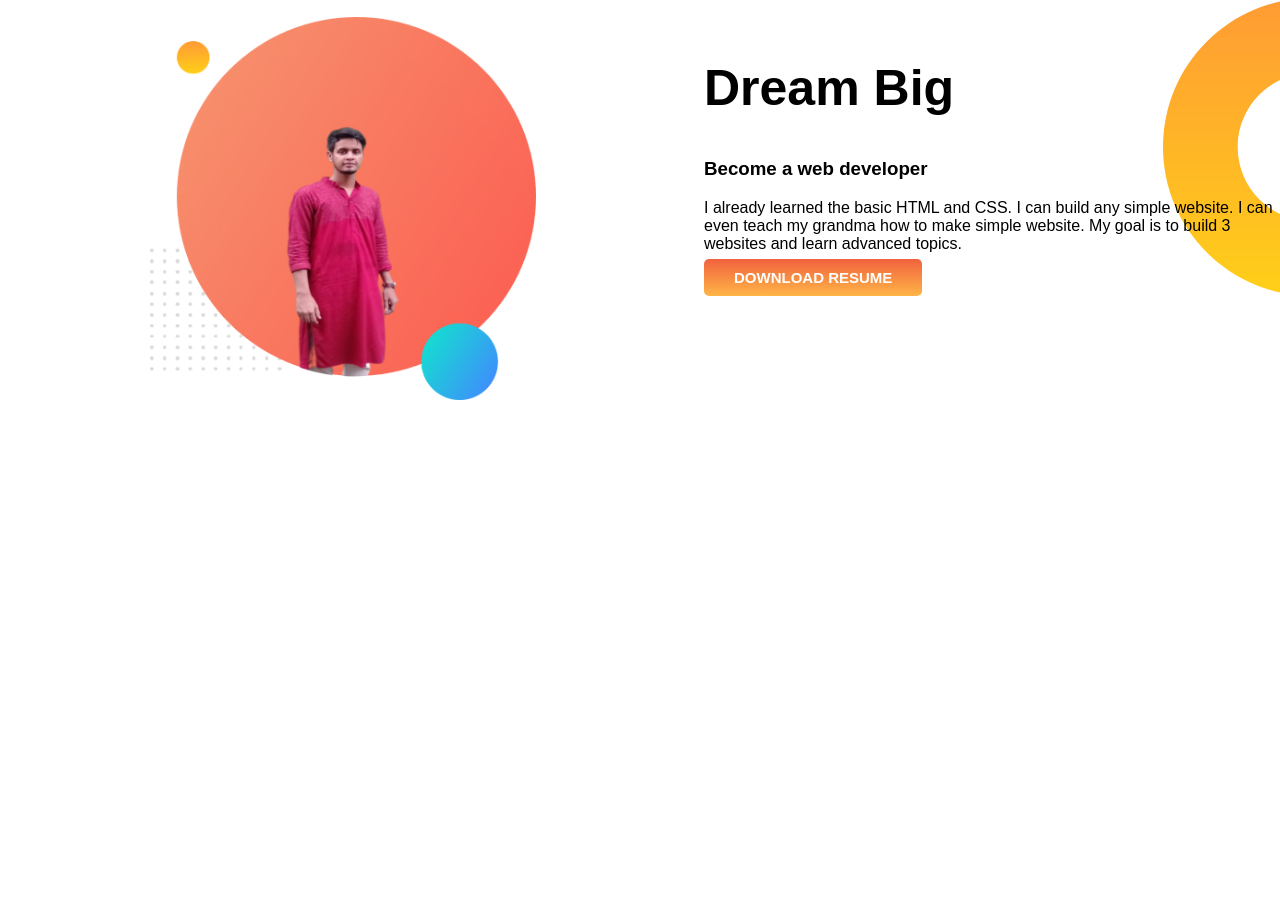
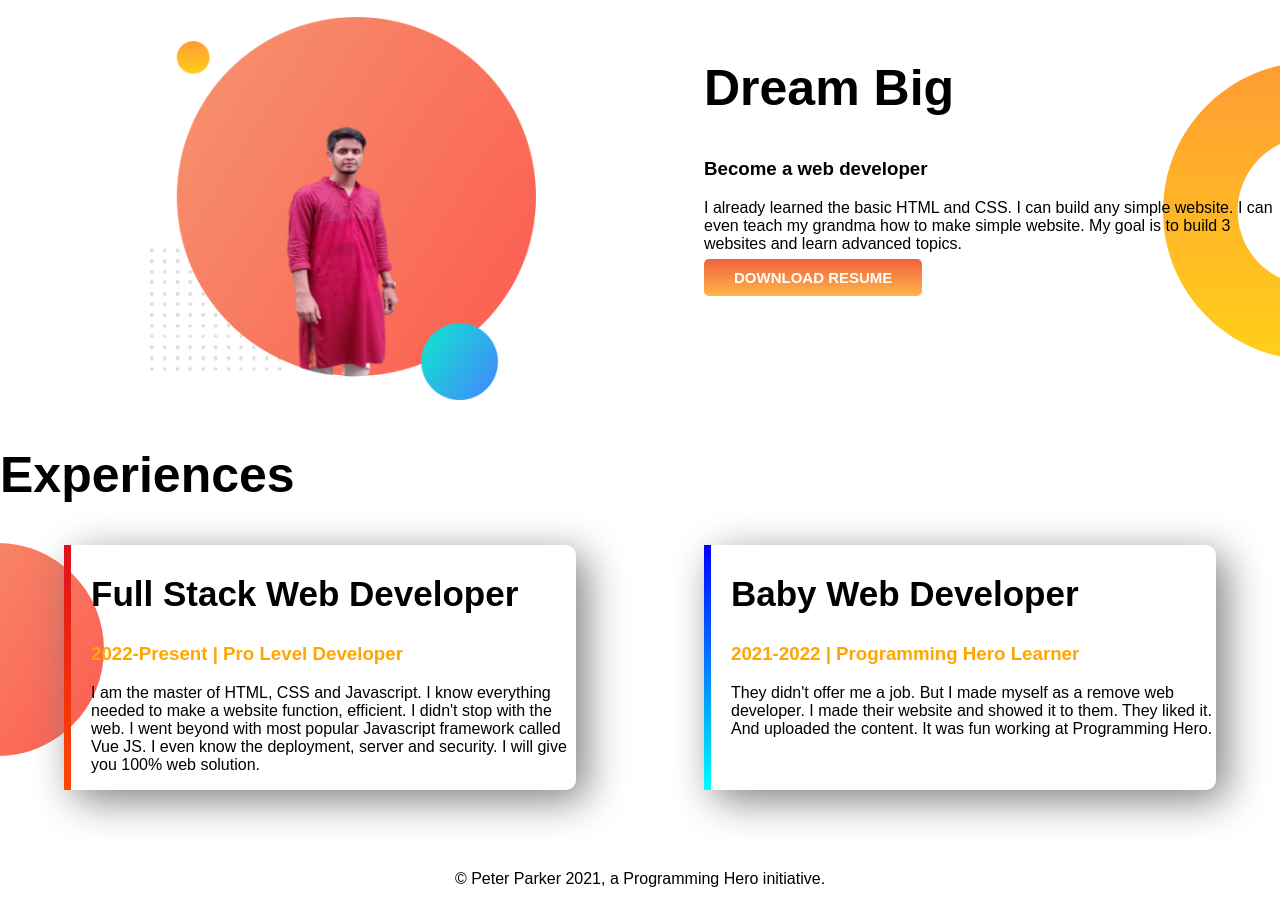
Before and after one commit to Khorshed30/developer-portfolio, a plain HTML site: page index.html in a window 1280 px wide. Shown: the part 498-1422 px from the top of the page. Before the commit the page ends 902 px from the top, so only its background shows below. Drawn offline with Linux system fonts and the light colour scheme.

Commit message:
completed

```diff
--- a/index.html
+++ b/index.html
@@ -10,7 +10,7 @@
     <link rel="stylesheet" href="style.css">
 </head>
 <body>
-    <section class="top-back">
+    <section class="top-back flexible-container">
         <div class="about">
             <h1>Welcome To</h1>
             <h1><span id="name">Khorshed Alam</span>  World!</h1>
@@ -24,7 +24,7 @@
         </div>
 
     </section>
-    <section class="dream">
+    <section class="dream flexible-container">
         <div class="about">
             <img src="images\k.png" alt="">
         </div>
@@ -37,7 +37,26 @@
 
 
     </section>
+    <section class="bottom-bar ">
 
+        <h1>Experiences</h1>
+
+
+        <div class="flexible-container">
+            <div id="web" class="about_buttom">
+                <h2 class="title">Full Stack Web Developer</h2>
+                <h3 class="ornge">2022-Present | Pro Level Developer</h3>
+                <p>I am the master of HTML, CSS and Javascript. I know everything needed to make a website function, efficient. I didn't stop with the web. I went beyond with most popular Javascript framework called Vue JS. I even know the deployment, server and security. I will give you 100% web solution.</p>
+            </div>
+            <div id="baby" class="about_buttom">
+                <h2 class="title">Baby Web Developer</h2>
+                <h3 class="ornge">2021-2022 | Programming Hero Learner</h3>
+                <p>They didn't offer me a job. But I made myself as a remove web developer. I made their website and showed it to them. They liked it. And uploaded the content. It was fun working at Programming Hero.</p>
+            </div>
+        </div>
+
+    </section>
+    <footer><P>© Peter Parker 2021, a Programming Hero initiative.</P> </footer>
 
 
 
--- a/style.css
+++ b/style.css
@@ -27,8 +27,8 @@ h1{
     width: 67%;
     padding-left: 15%;
 }
-section{
-    display: inline-flex;
+.flexible-container{
+    display: flex;
 }
 .top-back{
     background-image: url(images/top-banner.png);
@@ -37,7 +37,7 @@ section{
 }
 .dream{
     display: inline-flex;
-    padding-top: 10%;
+    margin-top: 10%;
     background-image: url(images/dream-bg.png);
     background-repeat: no-repeat;
     background-position: right;
@@ -55,4 +55,38 @@ section{
     text-decoration: none;
 }
 
+.ornge{
+    color: orange;
 }
+.title{
+    font-size: 35px;
+}
+.about_buttom{
+    width: 40%;
+    margin-left: 5%;
+    margin-right: 5%;
+    margin-bottom: 5%;
+    padding-left: 20px;
+    box-shadow: 10px 10px 40px gray;
+    border-radius: 10px;
+}
+.bottom-bar{
+    background-image: url(images/exp-bg.png);
+    background-repeat: no-repeat;
+    background-position: left;
+}
+#web{
+    border-left: 7px solid;
+    border-image:linear-gradient(#dd111b, rgb(255, 72, 0));
+    border-image-slice: 1;
+}
+#baby{
+    border-left: 7px solid;
+    border-image:linear-gradient(blue, cyan);
+    border-image-slice: 1;
+
+}
+footer p{
+    text-align: center;
+    padding-bottom: 20px;
+}
```
